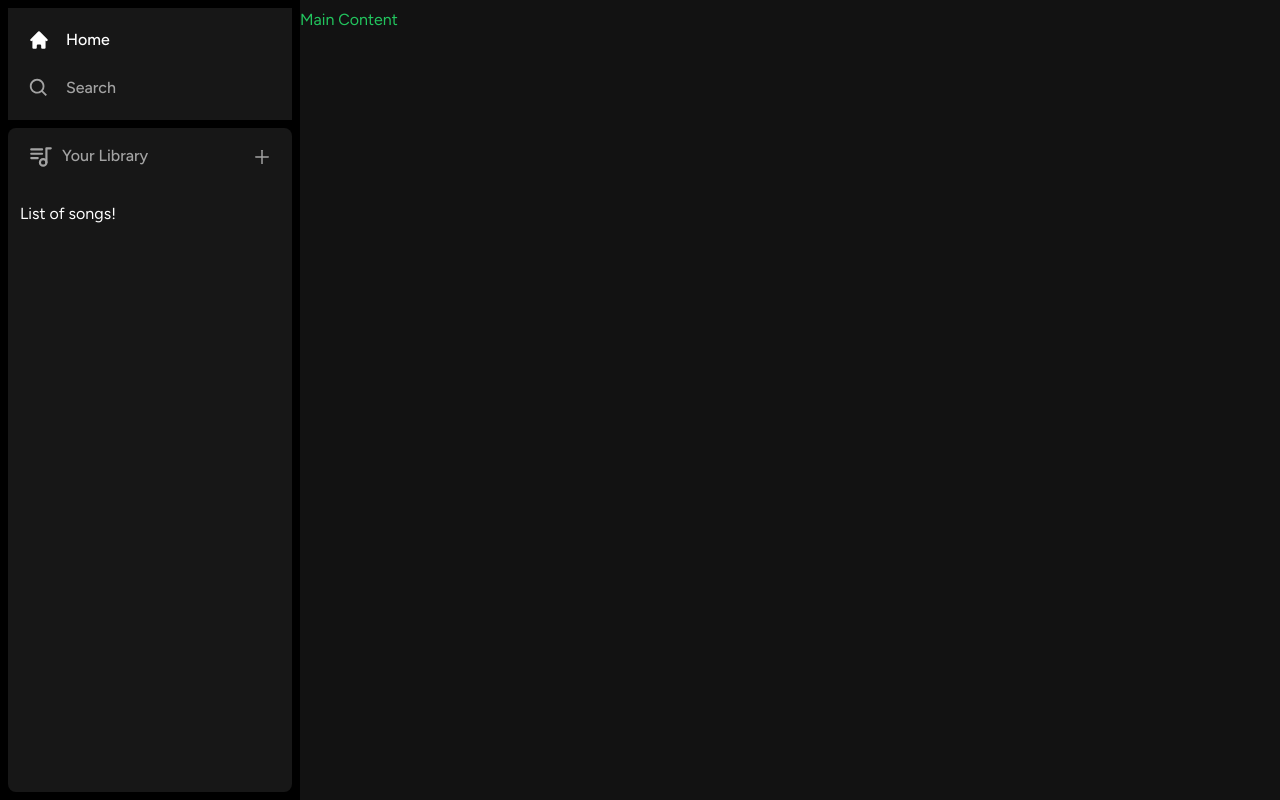
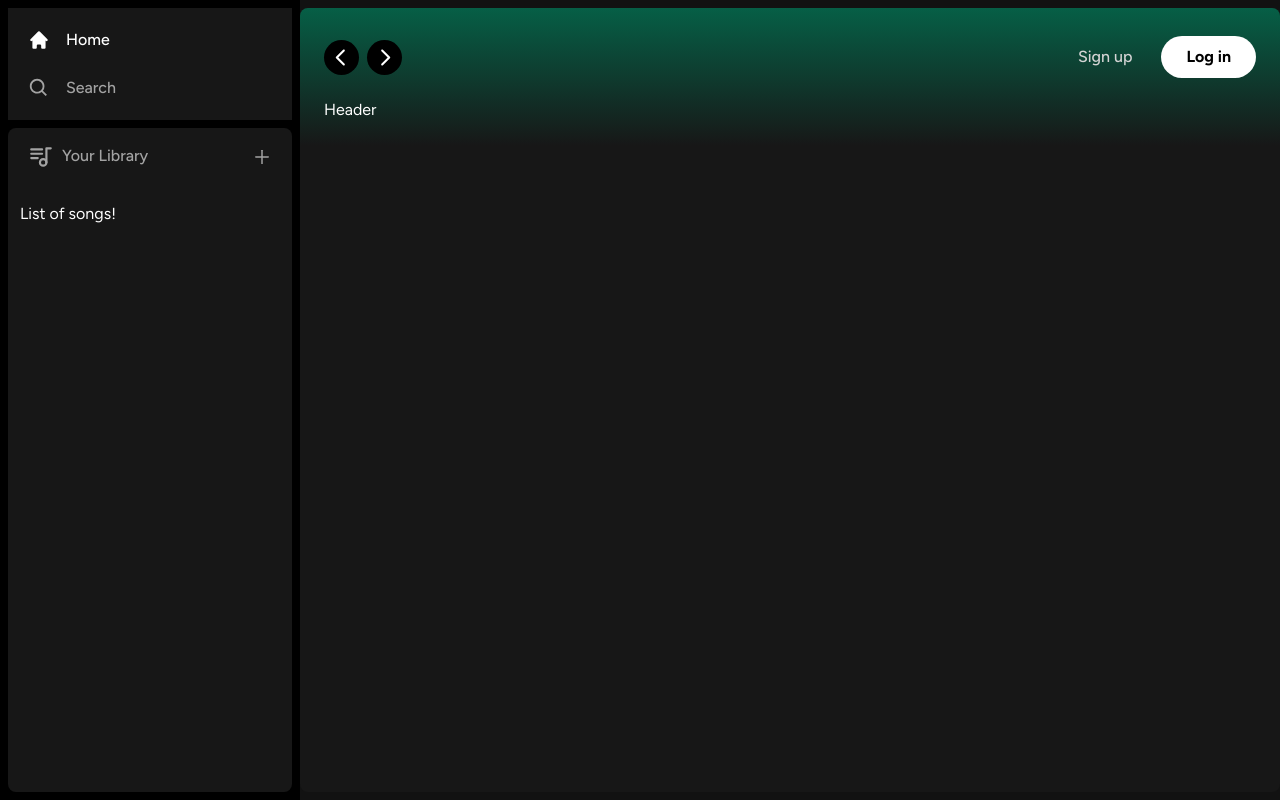
Before and after one commit to gambhirsharma/spotify-clone, a Next.js app: page / in a window 1280 px wide. Built offline with nearby package versions, Linux system fonts and the light colour scheme.

Commit message:
add: login/signin sec part

```diff
--- a/app/(site)/page.tsx
+++ b/app/(site)/page.tsx
@@ -1,3 +1,11 @@
+import Header from "@/components/Header"
+
 export default function Home() {
-  return <h1 className="text-green-500">Main Content</h1>;
+  return (
+  <div className="bg-neutral-900 rounded-lg h-full w-full overflow-hidden overflow-y-auto">
+   <Header>
+    Header
+   </Header>
+  </div>
+  )
 }
--- /dev/null
+++ b/components/Button.tsx
@@ -0,0 +1,19 @@
+import React, { forwardRef } from "react";
+import { twMerge } from "tailwind-merge";
+
+interface ButtonProps
+extends React.ButtonHTMLAttributes<HTMLButtonElement>{}
+
+const Button = forwardRef<HTMLButtonElement, ButtonProps>(({
+  className, children, disabled, type='button', ...props
+},ref) => {
+  return(
+    <button type={type} className={twMerge('w-full rounded-full bg-green-500 border border-transparent px-3 py-3 disabled:cursor-not-allowed disabled:opacity-50 text-black font-bold hover:opacity-75 transition',className)} disabled={disabled} ref={ref} {...props}>
+      {children}
+    </button>
+  )
+})
+
+Button.displayName = "Button";
+
+export default Button;
--- /dev/null
+++ b/components/Header.tsx
@@ -0,0 +1,75 @@
+"use client";
+
+import { useRouter } from "next/navigation";
+import { twMerge } from "tailwind-merge";
+import { RxCaretLeft, RxCaretRight } from "react-icons/rx";
+import { HiHome } from "react-icons/hi";
+import { BiSearch } from "react-icons/bi";
+
+import Button from "./Button";
+
+interface HeaderProps {
+  children: React.ReactNode;
+  className?: string;
+}
+
+const Header: React.FC<HeaderProps> = ({ children, className }) => {
+  const router = useRouter();
+  const handleLogout = () => {
+    // handle logout
+  };
+  return (
+    <div
+      className={twMerge(
+        "h-fit bg-gradient-to-b from-emerald-800 p-6",
+        className
+      )}
+    >
+      <div className="w-full mb-4 flex items-center justify-between">
+        <div className="hidden md:flex gap-x-2 items-center">
+          <button
+            onClick={() => router.back()}
+            className="rounded-full bg-black flex items-center justify-center cursor-pointer hover:opacity-75 transition"
+          >
+            <RxCaretLeft className="text-white" size={35} />
+          </button>
+          <button
+            onClick={() => router.forward()}
+            className="rounded-full bg-black flex items-center justify-center cursor-pointer hover:opacity-75 transition"
+          >
+            <RxCaretRight className="text-white" size={35} />
+          </button>
+        </div>
+        <div className="flex md:hidden gap-x-2 items-center">
+          <button className="rounded-full p-2 bg-white flex items-center justify-center hover:opacity-75 transition">
+            <HiHome className="text-black" size={20} />
+          </button>
+          <button className="rounded-full p-2 bg-white flex items-center justify-center hover:opacity-75 transition">
+            <BiSearch className="text-black" size={20} />
+          </button>
+        </div>
+        <div className="flex justify-between items-center gap-x-4">
+          <>
+            <div>
+              <Button
+              onClick={()=>{}}
+              className="bg-transparent text-neutral-300 font-medium">
+                Sign up
+              </Button>
+            </div>
+            <div>
+              <Button
+              onClick={()=>{}}
+              className="bg-white px-6 py-2">
+                Log in
+              </Button>
+            </div>
+          </>
+        </div>
+      </div>
+      {children}
+    </div>
+  );
+};
+
+export default Header;
```
